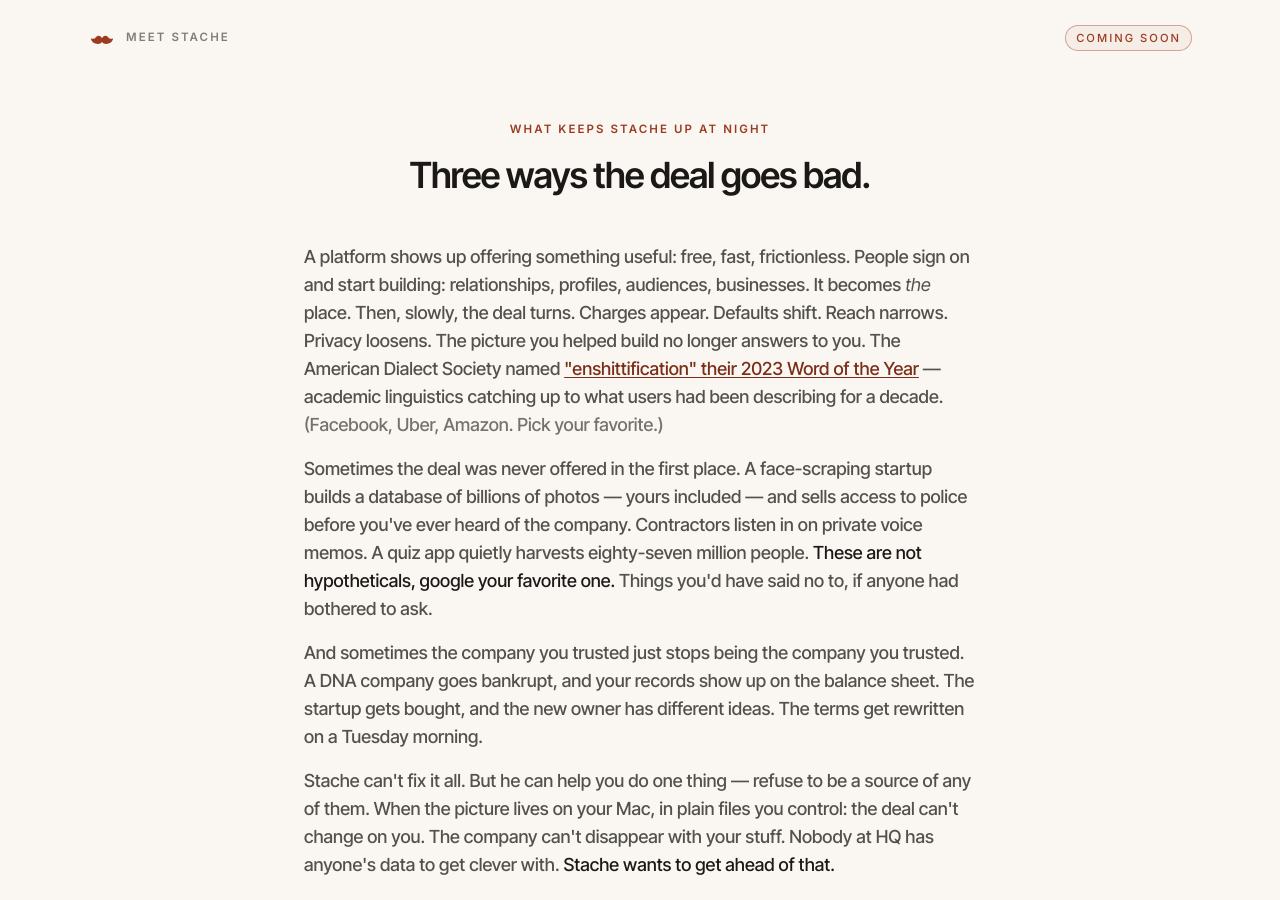
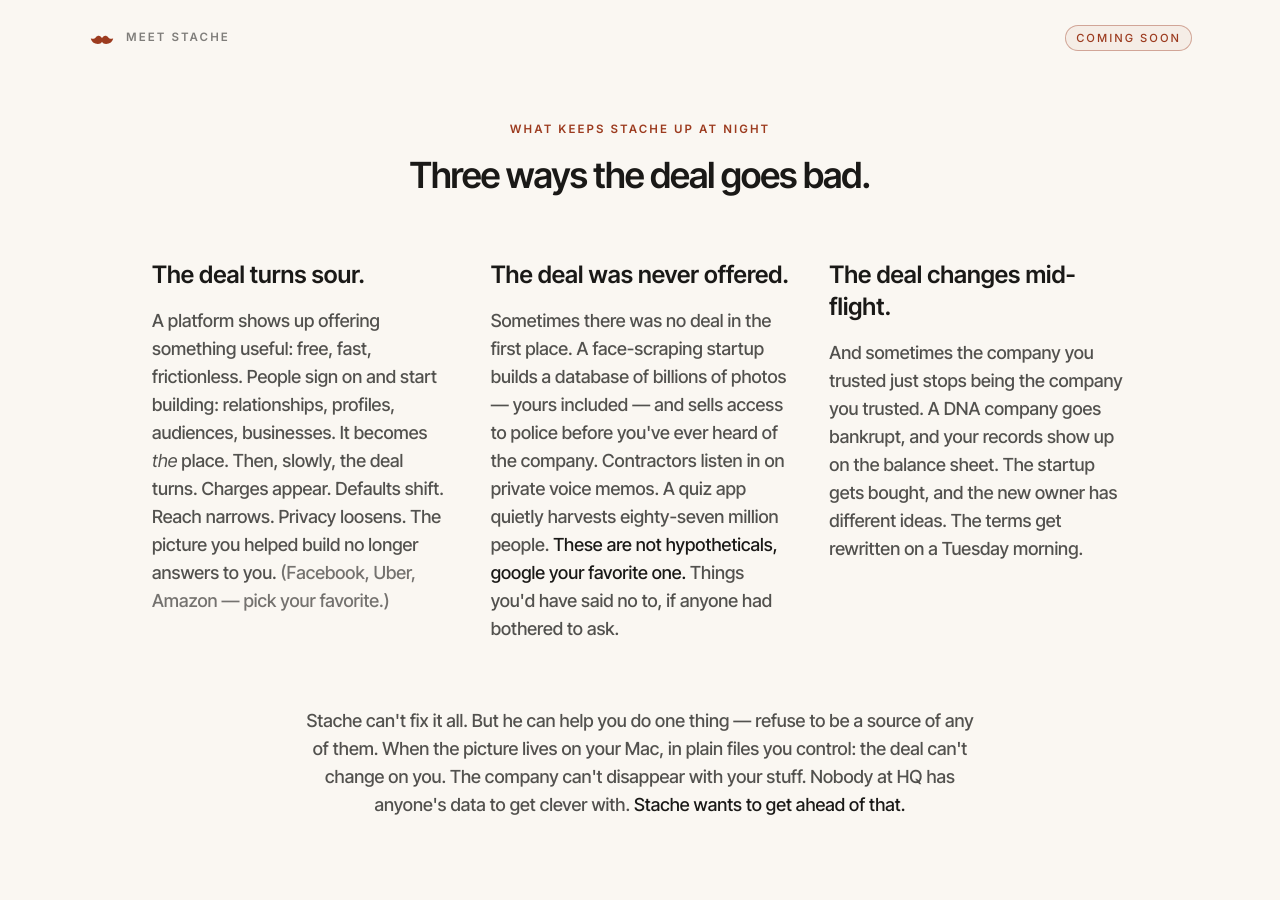
Before and after one commit to bedrocksci/myshit.ai, a Jekyll site: the page built from index.md, in a window 1280 px wide and 900 px high, scrolled down 1847 px. Built offline with Jekyll 4.4.1, drawn with Linux system fonts in a browser that asks for light colours; nearby versions of some CDN libraries.

Commit message:
Three-column decay grid + tagline italic + safe-vault + maker bio
Homepage:
- "Three ways the deal goes bad" reorganized into a 3-column grid
  with parallel headlines: "The deal turns sour." / "The deal was
  never offered." / "The deal changes mid-flight." Section widens to
  max-w-5xl to accommodate. Closing paragraph stays full-width below.
  The audit (cold-reader agent, 2026-04-27) flagged the previous
  three-paragraph stack as "had to re-read to count three" — the
  grid makes the parallel structure obvious at a glance.

About page:
- Tagline H1: "Everything >Right Here< All at Once." → "Everything
  *Right Here* All at Once." with italic on Right Here. Cold-reader
  flagged the angle-brackets as reading like a markdown placeholder /
  unfinished artifact; italic carries the same emphasis without that
  parse-fail.
- Tightrope paragraph: "on your hard drive" → "in a safe vault on
  your Mac." Addresses the audit's "what about security beyond just
  'on the Mac'?" gap with a phrase that promises encryption without
  overcommitting to specifics pre-ship.
- New "Who's behind Stache" block above the signature foot. Names
  Pejman Mohammadi and gives a generic personal frame (scientist,
  two kids, household paperwork, built it to dig himself out). The
  audit flagged the absence-of-a-human as a trust cost on a privacy-
  pitched product. Bio is deliberately personal and non-work-specific
  so it doesn't entangle with the IP-hygiene rules around his
  scientific work.

Co-Authored-By: Claude Opus 4.7 (1M context) <noreply@anthropic.com>

```diff
--- a/index.md
+++ b/index.md
@@ -136,8 +136,8 @@ classification: public
 </section>
 
 <!-- What keeps Stache up at night -->
-<section id="decay" class="mx-auto max-w-3xl px-6 py-20 md:py-28 border-t border-ink/10 scroll-mt-8">
-  <div class="text-center mb-10 md:mb-12">
+<section id="decay" class="mx-auto max-w-5xl px-6 py-20 md:py-28 border-t border-ink/10 scroll-mt-8">
+  <div class="text-center mb-12 md:mb-16">
     <p class="font-sans text-[0.72rem] font-semibold tracking-[0.18em] uppercase text-rust">
       What keeps Stache up at night
     </p>
@@ -146,16 +146,28 @@ classification: public
     </h2>
   </div>
 
-  <div class="font-serif text-base md:text-lg text-ink/75 max-w-2xl mx-auto leading-relaxed space-y-4 mb-12">
-    <p>
-      A platform shows up offering something useful: free, fast, frictionless. People sign on and start building: relationships, profiles, audiences, businesses. It becomes <em>the</em> place. Then, slowly, the deal turns. Charges appear. Defaults shift. Reach narrows. Privacy loosens. The picture you helped build no longer answers to you. The American Dialect Society named <a href="https://americandialect.org/2023-word-of-the-year-is-enshittification/" class="text-rustd underline underline-offset-2 decoration-1 hover:decoration-2 hover:text-rust" target="_blank" rel="noopener">"enshittification" their 2023 Word of the Year</a> &mdash; academic linguistics catching up to what users had been describing for a decade. <span class="text-ink/60">(Facebook, Uber, Amazon. Pick your favorite.)</span>
-    </p>
-    <p>
-      Sometimes the deal was never offered in the first place. A face-scraping startup builds a database of billions of photos &mdash; yours included &mdash; and sells access to police before you've ever heard of the company. Contractors listen in on private voice memos. A quiz app quietly harvests eighty-seven million people. <span class="text-ink">These are not hypotheticals, google your favorite one.</span> Things you'd have said no to, if anyone had bothered to ask.
-    </p>
-    <p>
-      And sometimes the company you trusted just stops being the company you trusted. A DNA company goes bankrupt, and your records show up on the balance sheet. The startup gets bought, and the new owner has different ideas. The terms get rewritten on a Tuesday morning.
-    </p>
+  <div class="grid md:grid-cols-3 gap-10 md:gap-10 mb-14 md:mb-16">
+    <div>
+      <h3 class="font-serif text-xl md:text-2xl font-semibold text-ink leading-tight">The deal turns sour.</h3>
+      <p class="mt-4 font-serif text-base md:text-lg text-ink/75 leading-relaxed">
+        A platform shows up offering something useful: free, fast, frictionless. People sign on and start building: relationships, profiles, audiences, businesses. It becomes <em>the</em> place. Then, slowly, the deal turns. Charges appear. Defaults shift. Reach narrows. Privacy loosens. The picture you helped build no longer answers to you. <span class="text-ink/60">(Facebook, Uber, Amazon &mdash; pick your favorite.)</span>
+      </p>
+    </div>
+    <div>
+      <h3 class="font-serif text-xl md:text-2xl font-semibold text-ink leading-tight">The deal was never offered.</h3>
+      <p class="mt-4 font-serif text-base md:text-lg text-ink/75 leading-relaxed">
+        Sometimes there was no deal in the first place. A face-scraping startup builds a database of billions of photos &mdash; yours included &mdash; and sells access to police before you've ever heard of the company. Contractors listen in on private voice memos. A quiz app quietly harvests eighty-seven million people. <span class="text-ink">These are not hypotheticals, google your favorite one.</span> Things you'd have said no to, if anyone had bothered to ask.
+      </p>
+    </div>
+    <div>
+      <h3 class="font-serif text-xl md:text-2xl font-semibold text-ink leading-tight">The deal changes mid-flight.</h3>
+      <p class="mt-4 font-serif text-base md:text-lg text-ink/75 leading-relaxed">
+        And sometimes the company you trusted just stops being the company you trusted. A DNA company goes bankrupt, and your records show up on the balance sheet. The startup gets bought, and the new owner has different ideas. The terms get rewritten on a Tuesday morning.
+      </p>
+    </div>
+  </div>
+
+  <div class="font-serif text-base md:text-lg text-ink/75 max-w-2xl mx-auto leading-relaxed text-center">
     <p>
       Stache can't fix it all. But he can help you do one thing &mdash; refuse to be a source of any of them. When the picture lives on your Mac, in plain files you control: the deal can't change on you. The company can't disappear with your stuff. Nobody at HQ has anyone's data to get clever with. <span class="text-ink">Stache wants to get ahead of that.</span>
     </p>
```
Also changed, not shown: about-stache.md (+9 -2 lines).
